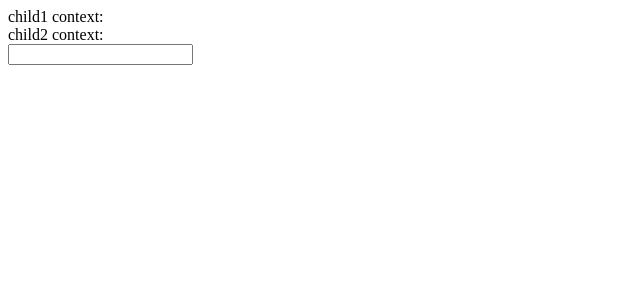
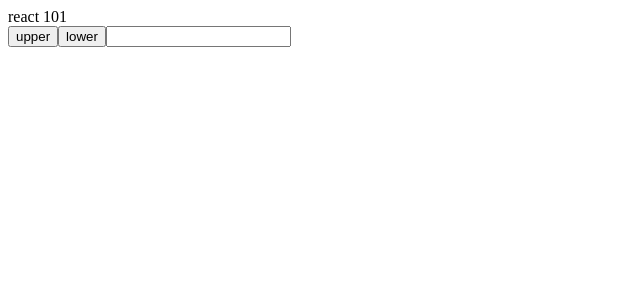
Before and after one commit to fickkmdev/react-ts-101, a React (Create React App) app: page / in a window 1280 px wide. Shown: the top 300 px of the page, without its empty margins (0-640 px from the left). Built offline with nearby package versions, Linux system fonts and the light colour scheme.

Commit message:
1 file modified

```diff
--- a/App.tsx
+++ b/App.tsx
@@ -1,32 +1,25 @@
 import * as React from 'react';
 
-const contextValue = React.createContext(undefined);
-
-function Child1() {
-  return (
-    <contextValue.Consumer>
-      {(props) => {
-        return <div>child1 context: {props}</div>;
-      }}
-    </contextValue.Consumer>
-  );
-}
-
-function Child2() {
-  const props = React.useContext(contextValue);
-  return <div>child2 context: {props}</div>;
+function useTextTransform(textInput : string){
+  const [text, setText] = React.useState(textInput)
+  const upperCase = () =>{
+    setText(text.toUpperCase())
+  }
+  const lowerCase = () =>{
+    setText(text.toLowerCase())
+  }
+  return [text, setText, upperCase, lowerCase]
 }
 
 export default function App() {
-  const [value, setValue] = React.useState<string>();
+  const [text, setText, upper, lower] = useTextTransform('react 101')
 
   return (
-    <contextValue.Provider value={value}>
-      <div>
-        <Child1/>
-        <Child2/>
-        <input onChange={(e) => setValue(e.target.value)} />
-      </div>
-    </contextValue.Provider>
+    <div>
+      <div>{text}</div>
+      <button onClick={upper}>upper</button>
+      <button onClick={lower}>lower</button>
+      <input onChange={(e)=>setText(e.target.value)}/>
+    </div>
   );
 }
```
